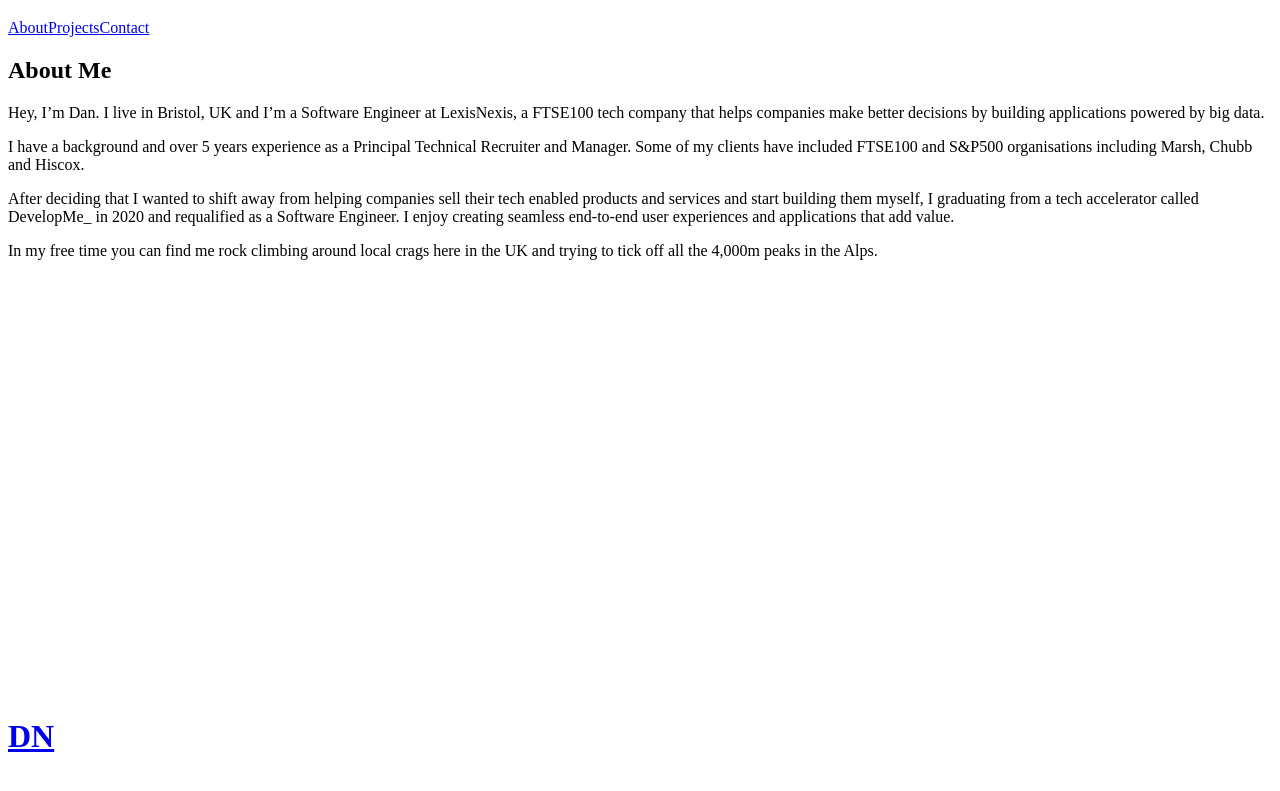
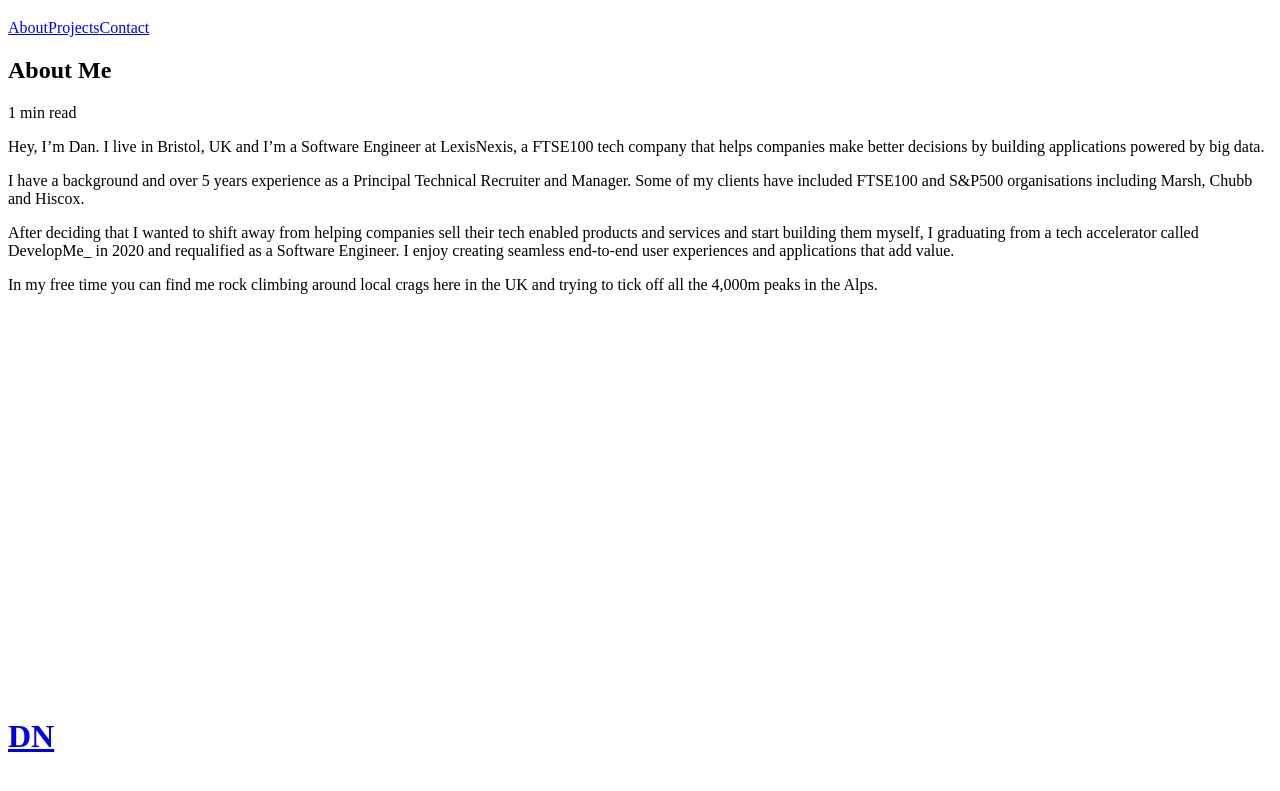
Before and after one commit to daniel-norris/gatsby-tutorial, a Gatsby site: page /blog/about/about/ in a window 1280 px wide. Shown: the part 61-852 px from the top of the page. Built offline with nearby package versions, Linux system fonts and the light colour scheme; Gatsby itself is replaced by a stand-in of ours.

Commit message:
implemented read times feature to blog template

```diff
--- a/src/templates/blogPost.js
+++ b/src/templates/blogPost.js
@@ -3,7 +3,9 @@ import React from 'react'
 import Layout from '../components/Layout'
 
 export default ({ data }) => {
-    const { frontmatter, body } = data.mdx
+    const { frontmatter, body, timeToRead } = data.mdx
+
+    console.log(timeToRead)
 
     return (
         <Layout>
@@ -18,8 +20,10 @@ export default ({ data }) => {
                     <p className="text-base text-gray-600">
                         {frontmatter.date}
                     </p>
+                    <p className="text-base text-gray-600">
+                        {timeToRead} min read
+                    </p>
                 </div>
-
                 <div className="mt-8 text-base font-light">
                     <MDXRenderer>{body}</MDXRenderer>
                 </div>
@@ -33,6 +37,7 @@ export const pageQuery = graphql`
         mdx(id: { eq: $id }) {
             id
             body
+            timeToRead
             frontmatter {
                 title
                 date(formatString: "Do MMM YYYY")
```
Also changed, not shown: 1 other file.
